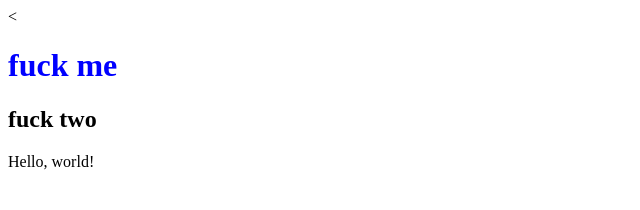
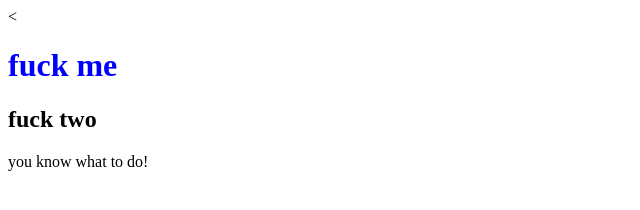
Before and after one commit to eodemtempore/eodemtempore.github.io, a plain HTML site: page index.html in a window 1280 px wide. Shown: the full height of the page, 0-640 px from the left. Drawn offline with Linux system fonts and the light colour scheme.

Commit message:
second commit

```diff
--- a/index.html
+++ b/index.html
@@ -11,6 +11,6 @@
     <body>
       <<h1>fuck me</h1>
       <h2> fuck two </h2>
-      Hello, world!
+      you know what to do!
     </body>
 </html>
```
